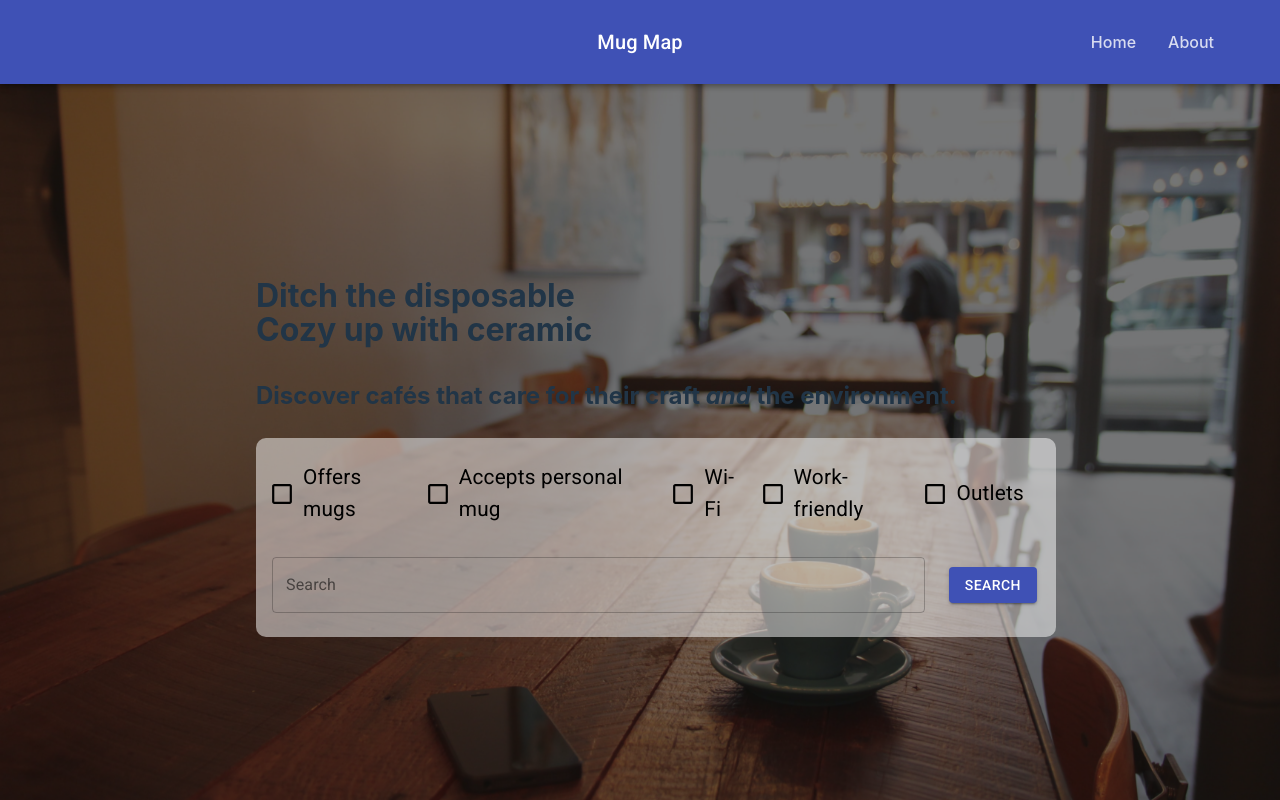
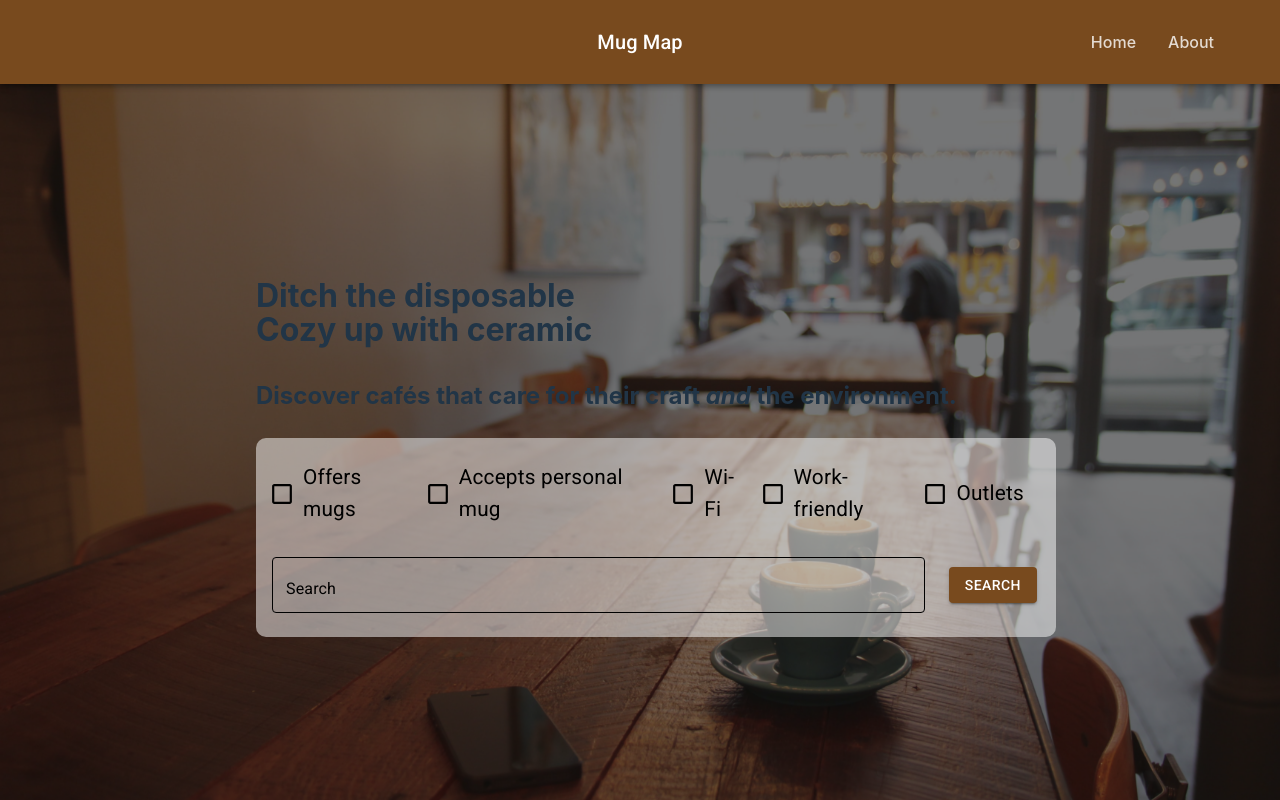
Before and after one commit to SeanPhilippi/mug-map, a React (Vite) app: page / in a window 1280 px wide. Built offline with nearby package versions, Linux system fonts and the light colour scheme.

Commit message:
theme created and material-ui libraries fixed, all v4 now. search bar colors fixed

```diff
--- a/package.json
+++ b/package.json
@@ -10,16 +10,12 @@
     "preview": "vite preview"
   },
   "dependencies": {
-    "@emotion/react": "^11.11.1",
-    "@emotion/styled": "^11.11.0",
     "@fortawesome/fontawesome-svg-core": "^6.4.2",
     "@fortawesome/free-solid-svg-icons": "^6.4.2",
     "@fortawesome/react-fontawesome": "^0.2.0",
     "@material-ui/core": "^4.12.4",
     "@material-ui/icons": "^4.11.3",
     "@material-ui/system": "^4.12.2",
-    "@mui/material": "^5.14.8",
-    "@mui/styled-engine-sc": "^5.14.8",
     "@types/react": "^17.0.65",
     "@types/react-dom": "^18.2.7",
     "axios": "^1.5.0",
--- a/src/App.tsx
+++ b/src/App.tsx
@@ -8,6 +8,27 @@ import About from './components/screens/About/About';
 import Details from './components/screens/Details/Details';
 import AdminLogin from './components/screens/AdminLogin/AdminLogin';
 // import AdminPortal from './components/screens/AdminPortal/AdminPortal';
+import { createTheme, ThemeProvider } from '@material-ui/core/styles';
+
+const theme = createTheme({
+  palette: {
+    primary: {
+      main: '#784a1e',
+    },
+    // secondary: {
+    //   main: '#080606',
+    // },
+  },
+  overrides: {
+    MuiOutlinedInput: {
+      root: {
+        '& $notchedOutline': {
+          borderColor: 'black', // Set the color of the outline
+        },
+      },
+    },
+  },
+});
 
 const useStyles = makeStyles({
   appContainer: {
@@ -27,6 +48,7 @@ const App: React.FC = () => {
   const classes = useStyles();
 
   return (
+    <ThemeProvider theme={theme}>
       <Router>
         <div className={classes.appContainer}>
           <Nav />
@@ -72,6 +94,7 @@ const App: React.FC = () => {
           </div>
         </div>
       </Router>
+    </ThemeProvider>
   );
 };
 
--- a/src/components/screens/Splash/Search.tsx
+++ b/src/components/screens/Splash/Search.tsx
@@ -18,6 +18,13 @@ const useStyles = makeStyles({
   searchBar: {
     marginRight: '1.5rem',
     width: '85%',
+  },
+  searchLabel: {
+    color: 'black',
+  },
+  notchedOutline: {
+    color: 'black !important',
+    borderColor: 'black !important',
   },
 });
 
@@ -70,9 +77,14 @@ const Search: React.FC = () => {
         borderRadius={10}
       >
         <TextField
-          label='Search'
+          label={<Typography className={classes.searchLabel}>Search</Typography>}
           variant='outlined'
           className={classes.searchBar}
+          InputProps={{
+            classes: {
+              notchedOutline: classes.notchedOutline,
+            },
+          }}
         />
         <Button
           variant='contained'
```
Also changed, not shown: 1 other file (tests, documents, lock files or other folders). Lines whose indentation alone changed are shown as unchanged.
